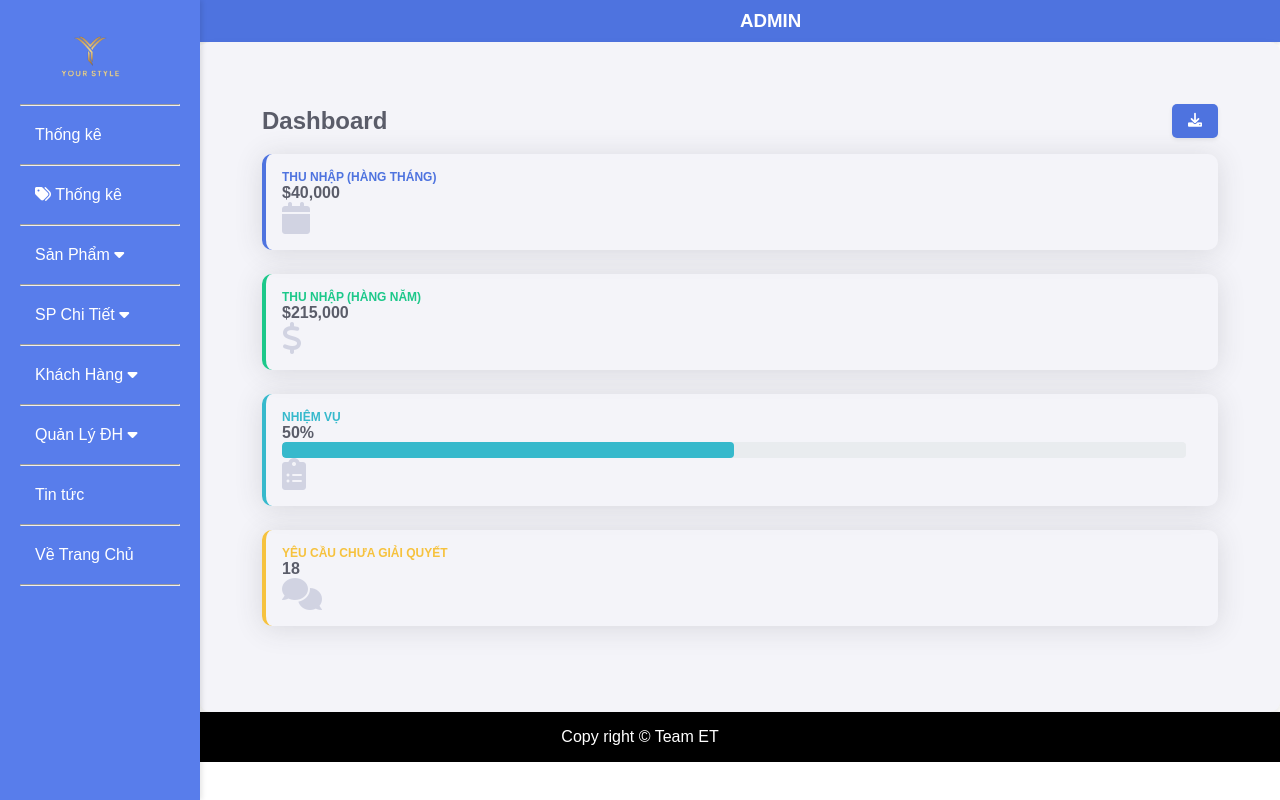
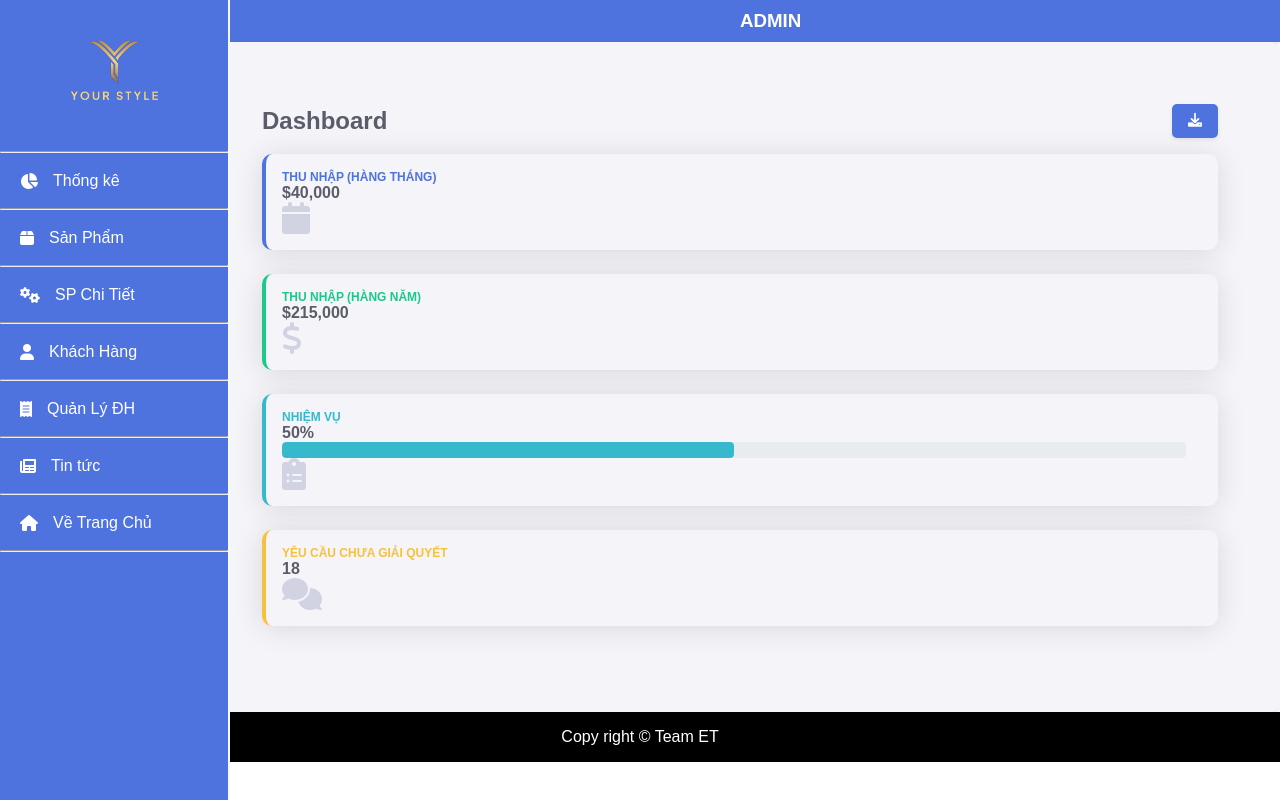
Before and after one commit to phuongdong69/Your_Style, a PHP site: page /Your_Style/admin/index.php in a window 1280 px wide. Run offline with PHP 8.4, Linux system fonts and the light colour scheme; the visitor is signed in with stand-in values (Sample User, id 1).

Commit message:
Sua giao dien trang admin, bo phan quet ma qr cua thanh toan

```diff
--- a/admin/css/style.css
+++ b/admin/css/style.css
@@ -718,3 +718,86 @@
     color: white;
 
 }
+.sidebar {
+    width: 230px;
+    background-color: #4e73df;
+    color: #fff;
+    height: 100vh;
+    overflow-y: auto;
+    position: fixed;
+    top: 0;
+    left: 0;
+    border-right: 2px solid #f8f9fc;
+}
+
+.sidebar .logo img {
+    width: 80%;
+    height: auto;
+    padding: 15px;
+    display: block;
+    margin: 0 auto;
+}
+
+.sidebar ul {
+    list-style-type: none;
+    padding: 0;
+    margin: 0;
+}
+
+.sidebar ul li {
+    padding: 0;
+    position: relative;
+}
+
+.sidebar ul li a {
+    color: #fff;
+    text-decoration: none;
+    display: block;
+    padding: 12px 20px;
+    border-radius: 5px;
+    transition: background-color 0.3s ease;
+}
+
+.sidebar ul li a:hover {
+    background-color: #2e59d9;
+}
+
+.sidebar .nav-link {
+    height: 55px;
+    display: flex;
+    align-items: center;
+    font-size: 16px;
+}
+
+.sidebar .nav-link i {
+    margin-right: 15px;
+}
+
+
+.collapse-menu {
+    display: none;
+    transition: height 0.3s ease;
+}
+
+.collapse-menu.show {
+    display: block;
+}
+
+.collapse-menu-inner {
+    background-color: #5b86b0;
+    padding-left: 20px;
+}
+
+.collapse-menu-item {
+    color: #bdc3c7;
+    text-decoration: none;
+    display: block;
+    padding: 10px 25px;
+    font-size: 14px;
+    border-radius: 3px;
+    transition: background-color 0.3s ease;
+}
+
+.collapse-menu-item:hover {
+    background-color: #34495e;
+}
--- a/admin/layout/box_left.php
+++ b/admin/layout/box_left.php
@@ -1,79 +1,127 @@
 
-<nav class="box-left">
+<nav class="sidebar">
     <div class="logo">
-            <a href="../index.php"><img src="./img/z5613796303251_0df7407cc28d8200079c638466473baf-removebg-preview.png " alt=""></a>
+        <a href="index.php?act=home">
+            <img src="./img/z5613796303251_0df7407cc28d8200079c638466473baf-removebg-preview.png" alt="Logo">
+        </a>
     </div>
     <hr>
     <ul>
-            <!-- <li><a href="index.php?act=home"><i class="fas fa-tachometer"></i> Dashboard</a></li><hr> -->
-            <li class="dropdown">
-                <li><a href="index.php?act=listtk"><i ></i> Thống kê </a></li><hr>
+        <!-- <li class="nav-item">
+            <a class="nav-link" href="index.php?act=home">
+                <i class="fas fa-tachometer-alt"></i>
+                <span>Dashboard</span>
+            </a>
         </li>
-            <!-- <li class="dropdown">
-                <li><a href="index.php?act=listtk"><i class="fas fa-tags"></i> Thống kê </a></li><hr>
-            </li> -->
-            <li class="dropdown">
-                <li><a href="index.php?act=listtk"><i class="fas fa-tags"></i> Thống kê </a></li><hr>
-            </li>
-            <li class="dropdown">
-                <a href="#" onclick="toggleDropdown(event)">
-                    <i ></i> Sản Phẩm <i class="fas fa-caret-down"></i>
+        <hr> -->
+
+        <!-- Thống kê -->
+        <li class="nav-item">
+            <a class="nav-link" href="index.php?act=listtk">
+                <i class="fas fa-chart-pie"></i>
+                <span>Thống kê</span>
             </a>
-                <ul class="dropdown-menu">
-                <li><a href="index.php?act=listsp"><i ></i> Danh sách Sản Phẩm</a></li><hr>
-                <li><a href="index.php?act=listdm"><i ></i> Danh Mục Sản Phẩm</a></li><hr>
-                <li><a href="index.php?act=listbdt"><i ></i> Chi tiết đơn hàng</a></li><hr>
-                <li><a href="index.php?act=listbs"><i ></i> Trạng thái đơn hàng</a></li><hr>
-                </ul>
         </li>
         <hr>
-            <li class="dropdown">
-                <a href="#" onclick="toggleDropdown(event)">
-                    <i ></i> SP Chi Tiết <i class="fas fa-caret-down"></i>
+
+        <!-- Sản Phẩm -->
+        <li class="nav-item">
+            <a class="nav-link" href="#" onclick="toggleCollapse('collapseSanPham')">
+                <i class="fas fa-box"></i>
+                <span>Sản Phẩm</span>
             </a>
-                <ul class="dropdown-menu">
-                <li><a href="index.php?act=listbr"><i ></i> BRANDS</a></li><hr>
-                <li><a href="index.php?act=listcl"><i ></i> COLOR</a></li><hr>
-                <li><a href="index.php?act=listsz"><i ></i> SIZE</a></li><hr>
-
-
-                </ul>
+            <div id="collapseSanPham" class="collapse-menu">
+                <div class="collapse-menu-inner">
+                    <a class="collapse-menu-item" href="index.php?act=listsp">Danh sách Sản Phẩm</a>
+                    <a class="collapse-menu-item" href="index.php?act=listdm">Danh Mục Sản Phẩm</a>
+                </div>
+            </div>
         </li>
         <hr>
-            <li class="dropdown">
-                <a href="#" onclick="toggleDropdown(event)">
-                    <i ></i> Khách Hàng <i class="fas fa-caret-down"></i>
+
+        <!-- SP Chi Tiết -->
+        <li class="nav-item">
+            <a class="nav-link" href="#" onclick="toggleCollapse('collapseSPChiTiet')">
+                <i class="fas fa-cogs"></i>
+                <span>SP Chi Tiết</span>
             </a>
-                <ul class="dropdown-menu">
-                <li><a href="index.php?act=listuser"><i ></i> Danh sách khách hàng</a></li><hr>
-                <li><a href="index.php?act=listrole"><i ></i> ROLE</a></li><hr>
-                <li><a href="index.php?act=comments"><i ></i> Bình Luận</a></li><hr>
-
-
-                </ul>
+            <div id="collapseSPChiTiet" class="collapse-menu">
+                <div class="collapse-menu-inner">
+                    <a class="collapse-menu-item" href="index.php?act=listbdt">Chi tiết đơn hàng</a>
+                    <a class="collapse-menu-item" href="index.php?act=listbs">Trạng thái đơn hàng</a>
+                    <a class="collapse-menu-item" href="index.php?act=listbr">Brands</a>
+                    <a class="collapse-menu-item" href="index.php?act=listcl">Color</a>
+                    <a class="collapse-menu-item" href="index.php?act=listsz">Size</a>
+                </div>
+            </div>
         </li>
         <hr>
-            <li class="dropdown">
-                <a href="#" onclick="toggleDropdown(event)">
-                    <i ></i> Quản Lý ĐH <i class="fas fa-caret-down"></i>
+
+        <!-- Khách Hàng -->
+        <li class="nav-item">
+            <a class="nav-link" href="#" onclick="toggleCollapse('collapseKhachHang')">
+                <i class="fas fa-user"></i>
+                <span>Khách Hàng</span>
             </a>
-                <ul class="dropdown-menu">
-                <li><a href="index.php?act=listbill"><i ></i> Bill</a></li><hr>
-                <li><a href="index.php?act=voucher"><i ></i> Voucher</a></li><hr>
-
-
-                </ul>
+            <div id="collapseKhachHang" class="collapse-menu">
+                <div class="collapse-menu-inner">
+                    <a class="collapse-menu-item" href="index.php?act=listuser">Danh sách khách hàng</a>
+                    <a class="collapse-menu-item" href="index.php?act=listrole">Role</a>
+                    <a class="collapse-menu-item" href="index.php?act=comments">Bình Luận</a>
+                </div>
+            </div>
         </li>
         <hr>
-            <li class="dropdown">
-                <li><a href="index.php?act=listnews"><i ></i> Tin tức </a></li><hr>
 
+        <!-- Quản Lý ĐH -->
+        <li class="nav-item">
+            <a class="nav-link" href="#" onclick="toggleCollapse('collapseDonHang')">
+                <i class="fas fa-receipt"></i>
+                <span>Quản Lý ĐH</span>
+            </a>
+            <div id="collapseDonHang" class="collapse-menu">
+                <div class="collapse-menu-inner">
+                    <a class="collapse-menu-item" href="index.php?act=listbill">Bill</a>
+                    <a class="collapse-menu-item" href="index.php?act=voucher">Voucher</a>
+                </div>
+            </div>
         </li>
-            <li class="dropdown">
-                <li><a href="../index.php"><i ></i> Về Trang Chủ </a></li><hr>
+        <hr>
 
+        <!-- Tin tức -->
+        <li class="nav-item">
+            <a class="nav-link" href="index.php?act=listnews">
+                <i class="fas fa-newspaper"></i>
+                <span>Tin tức</span>
+            </a>
         </li>
+        <hr>
 
-
+        <!-- Về Trang Chủ -->
+        <li class="nav-item">
+            <a class="nav-link" href="../index.php">
+                <i class="fas fa-home"></i>
+                <span>Về Trang Chủ</span>
+            </a>
+        </li>
+        <hr>
     </ul>
 </nav>
+
+<script>
+    function toggleCollapse(id) {
+        var element = document.getElementById(id);
+        if (element.classList.contains('show')) {
+            element.classList.remove('show');
+        } else {
+            // Ẩn tất cả các phần mở rộng khác
+            var collapses = document.querySelectorAll('.collapse-menu');
+            collapses.forEach(function(coll) {
+                coll.classList.remove('show');
+            });
+
+            // Hiển thị phần mở rộng đã chọn
+            element.classList.add('show');
+        }
+    }
+</script>
--- a/index.php
+++ b/index.php
@@ -58,6 +58,9 @@
             break;
         case "mua": //Mua Ngay
             include "view/mua.php";
+            break;
+        case "trangthaitt":
+            include "view/trangthaitt.php";
             break;
 
         case "ptttatm": //Mua Ngay
@@ -196,7 +199,7 @@
                 $images = load_images_by_product($id); // Lấy hình ảnh của sản phẩm nhưng chưa được
                 include "view/product/productdetail.php";
             }
-            }
+
             break;
 
 
```
Also changed, not shown: css/style.css (+33 -0 lines), view/mua.php (+70 -12 lines), view/trangthaitt.php (added, +105 -0 lines), js/js.js (line endings or trailing spaces). Lines whose indentation alone changed are shown as unchanged.
